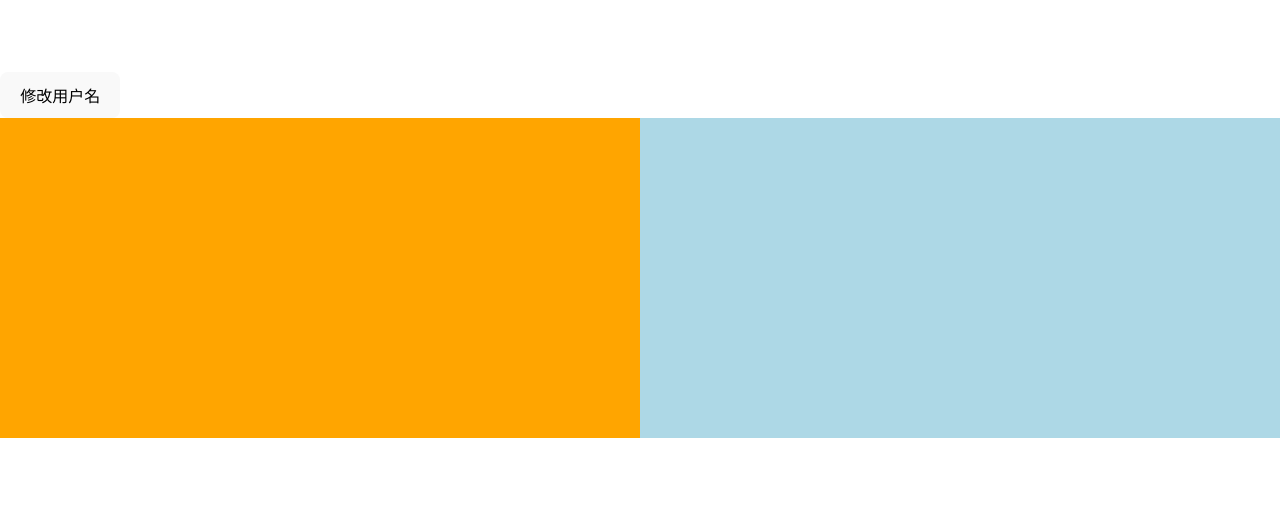
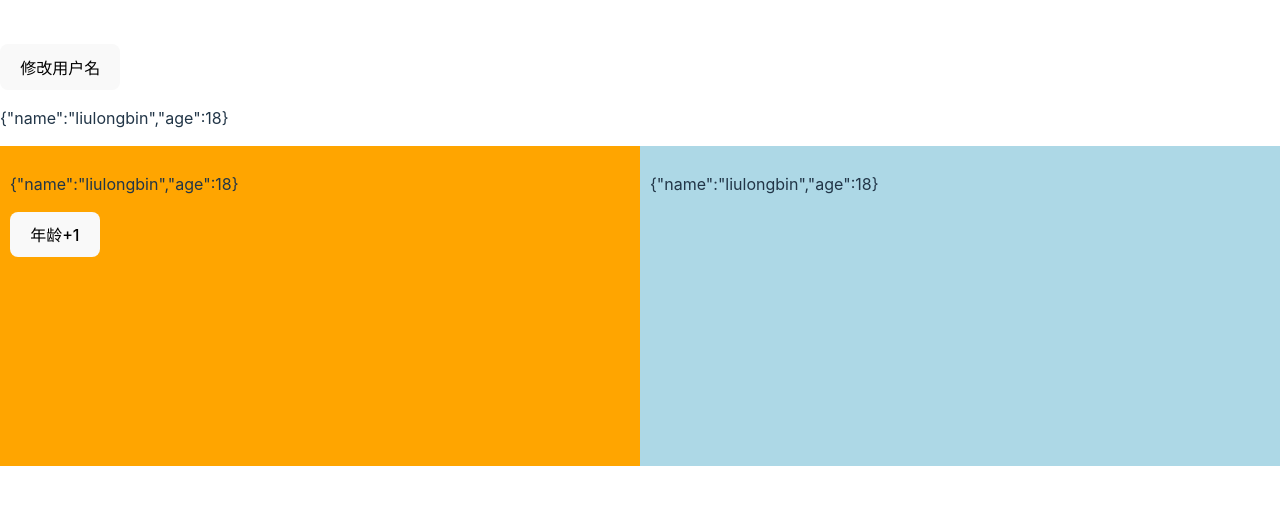
Before and after one commit to jiansun-max/react_hooks, a React (Vite) app: page / in a window 1280 px wide. Shown: the part 145-650 px from the top of the page. Built offline with nearby package versions, Linux system fonts and the light colour scheme.

Commit message:
实现点击按钮年龄自增的操作

```diff
--- a/src/components/use_reducer/01.base.tsx
+++ b/src/components/use_reducer/01.base.tsx
@@ -1,16 +1,25 @@
 import React, { useReducer } from 'react'
 
 type UserType = typeof defaultState
+type ActionType = { type: 'UPDATE_NAME'; payload: string } | { type: 'INCREMENT'; payload: number }
 
 // 初始状态
 const defaultState = { name: 'liulongbin', age: 0 }
 
 // 在 reducer 函数的形参中：
 // 第一个参数，永远都是上一次的旧状态
-const reducer = (prevState: UserType) => {
+const reducer = (prevState: UserType, action: ActionType) => {
   console.log('触发了 reducer 的执行')
-  // 在 reducer 函数中，必须向外返回一个处理好的新状态
-  return prevState
+  console.log(action)
+
+  switch (action.type) {
+    case 'UPDATE_NAME':
+      return { ...prevState, name: action.payload }
+    case 'INCREMENT':
+      return { ...prevState, age: prevState.age + action.payload }
+    default:
+      return prevState
+  }
 }
 
 // 形参：是初始状态
@@ -20,25 +29,47 @@ const initAction = (initState: UserType) => {
 }
 
 export const Father: React.FC = () => {
-  const [state] = useReducer(reducer, defaultState, initAction)
+  const [state, dispatch] = useReducer(reducer, defaultState, initAction)
 
   console.log(state)
 
+  const changeUserName = () => {
+    // 强调：今后不要直接修改 state 数据源
+    // state.name = '刘龙彬'
+    // console.log(state)
+    // dispatch(信息对象)
+    dispatch({ type: 'UPDATE_NAME', payload: '刘龙彬' })
+  }
+
   return (
     <div>
-      <button>修改用户名</button>
+      <button onClick={changeUserName}>修改用户名</button>
+      <p>{JSON.stringify(state)}</p>
       <div className="father">
-        <Son1 />
-        <Son2 />
+        <Son1 {...state} dispatch={dispatch} />
+        <Son2 {...state} />
       </div>
     </div>
   )
 }
 
-const Son1: React.FC = () => {
-  return <div className="son1"></div>
+const Son1: React.FC<UserType & { dispatch: React.Dispatch<ActionType> }> = (props) => {
+  const { dispatch, ...user } = props
+
+  const add = () => dispatch({ type: 'INCREMENT', payload: 1 })
+
+  return (
+    <div className="son1">
+      <p>{JSON.stringify(user)}</p>
+      <button onClick={add}>年龄+1</button>
+    </div>
+  )
 }
 
-const Son2: React.FC = () => {
-  return <div className="son2"></div>
+const Son2: React.FC<UserType> = (props) => {
+  return (
+    <div className="son2">
+      <p>{JSON.stringify(props)}</p>
+    </div>
+  )
 }
```
